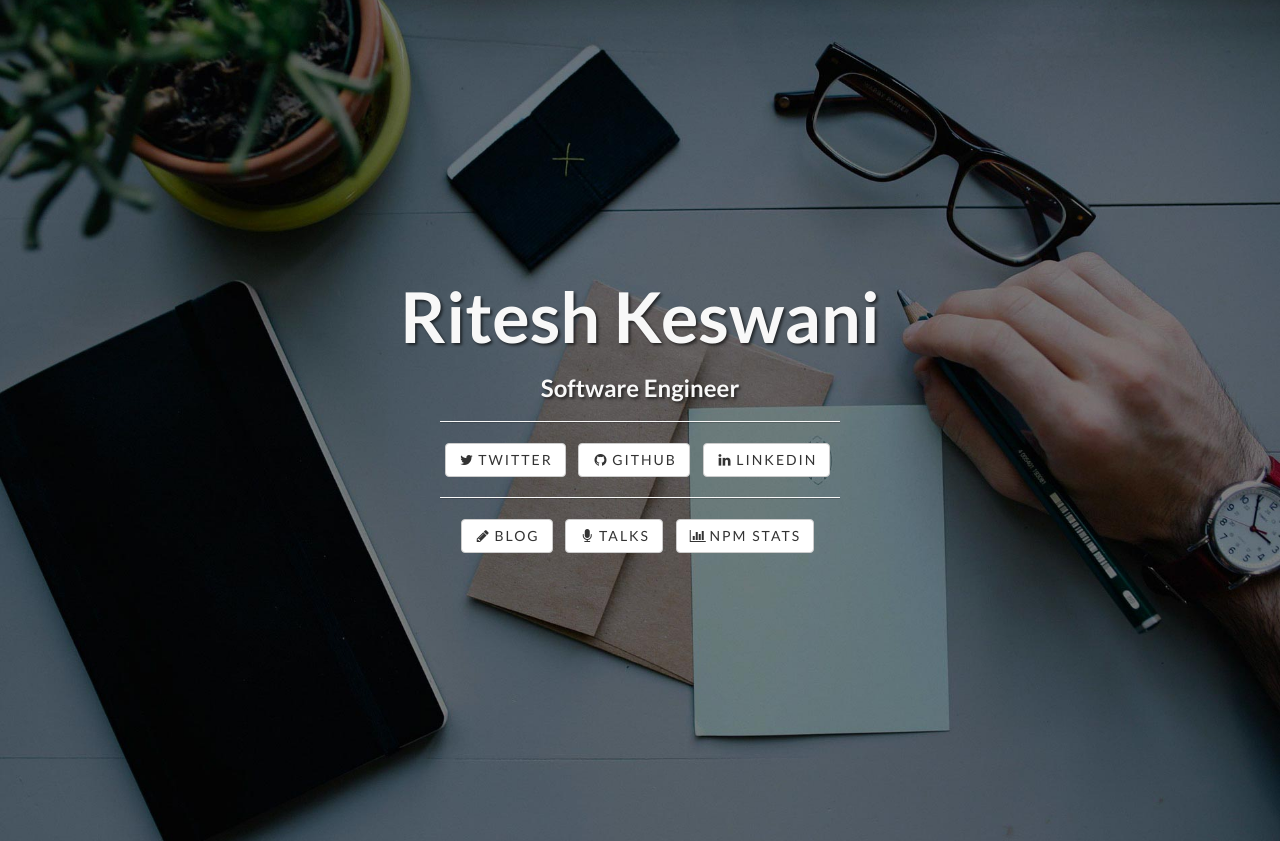
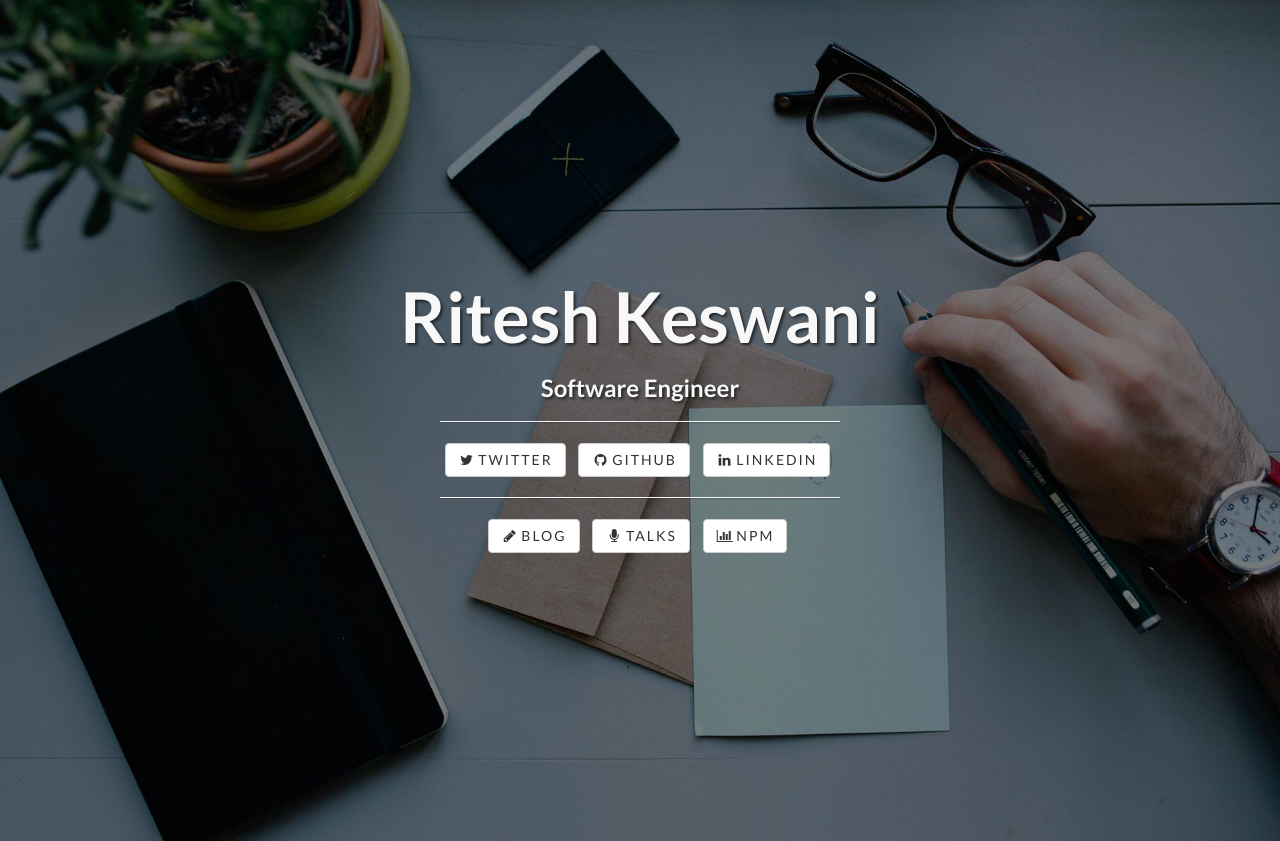
Before and after one commit to ritesh83/profile, a plain HTML site: page index.html in a window 1280 px wide. Drawn offline with Linux system fonts and the light colour scheme.

Commit message:
changed npm title

```diff
--- a/index.html
+++ b/index.html
@@ -68,7 +68,7 @@
                             </li>
                             <li>
                                 <a href="http://www.npm-stats.com/ritesh83" class="btn btn-default"><i class="fa fa-bar-chart fa-fw"></i>
- <span class="network-name">Npm Stats</span></a>
+ <span class="network-name">Npm</span></a>
                             </li>
                         </ul>
                     </div>
```
